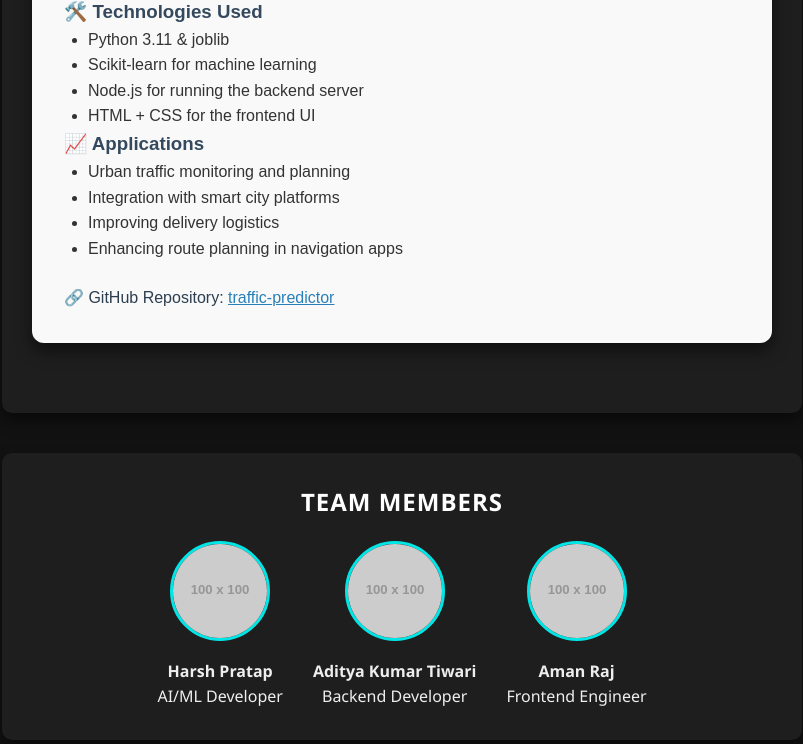
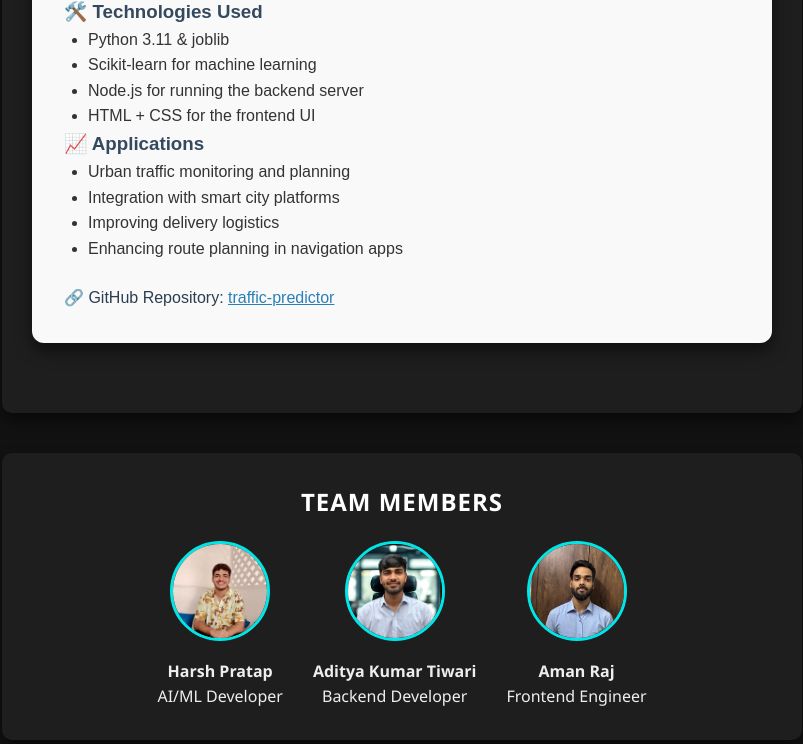
Before and after one commit to Harsh-Pratap/traffic-predictor, a website: page public/index.html in a window 1280 px wide. Shown: the part 1306-2050 px from the top of the page, without its empty margins (238-1041 px from the left). Drawn offline with Linux system fonts and the light colour scheme; placeholder pictures from the web are drawn by us.

Commit message:
Added Images

```diff
--- a/public/index.html
+++ b/public/index.html
@@ -308,17 +308,17 @@
       <h2>Team Members</h2>
       <div class="team-grid">
         <div class="member">
-          <img src="https://via.placeholder.com/100" alt="Member 1">
+          <img src="/public/assets/member1.jpg" alt="Member 1">
           <h4>Harsh Pratap</h4>
           <p>AI/ML Developer</p>
         </div>
         <div class="member">
-          <img src="https://via.placeholder.com/100" alt="Member 2">
+          <img src="/public/assets/member2.jpg" alt="Member 2">
           <h4>Aditya Kumar Tiwari</h4>
           <p>Backend Developer</p>
         </div>
         <div class="member">
-          <img src="https://via.placeholder.com/100" alt="Member 3">
+          <img src="/public/assets/member3.jpg" alt="Member 3">
           <h4>Aman Raj</h4>
           <p>Frontend Engineer</p>
         </div>
```
Also changed, not shown: public/assets/member1.jpg (added), public/assets/member2.jpg (added), public/assets/member3.jpg (added).
